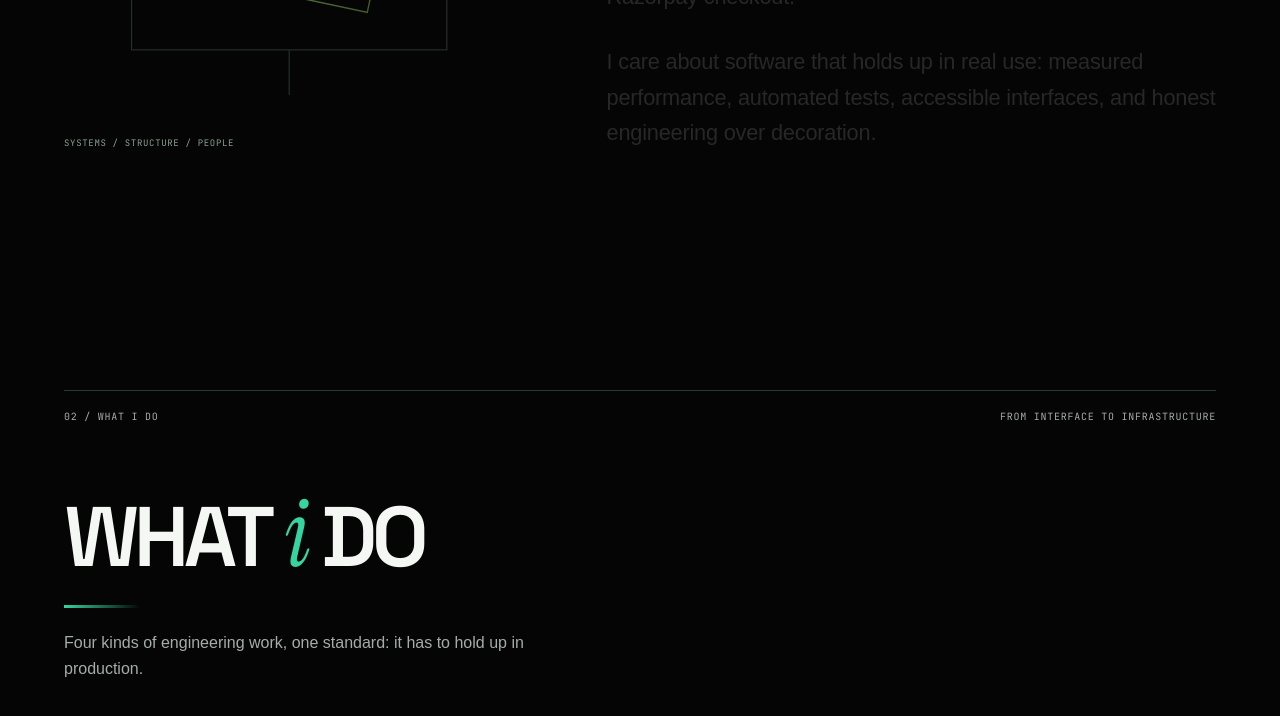
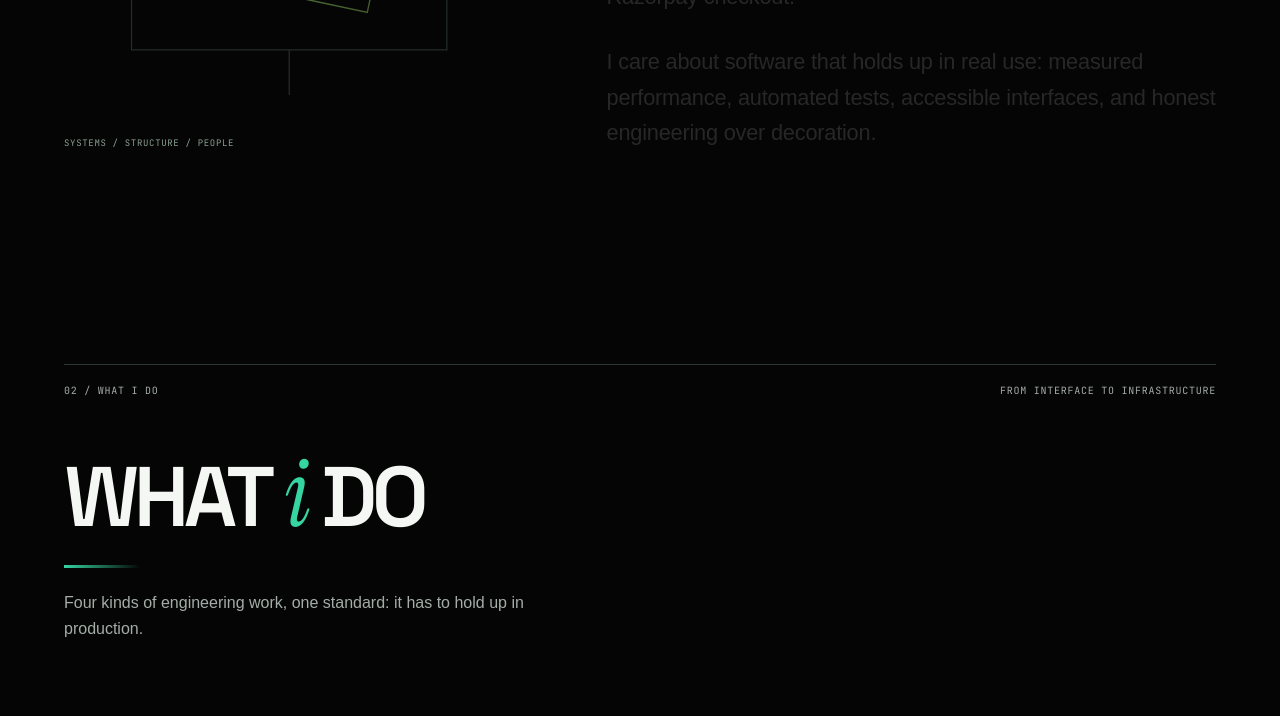
Before and after one commit to Jainabhi90/Abhiraj-portfolio, a Next.js app: page / in a window 1280 px wide. Shown: the part 1672-2388 px from the top of the page. Built offline with nearby package versions, Linux system fonts and the light colour scheme.

Commit message:
What I Do: tighten pinned stack spacing so cards fit 900px-tall viewports

```diff
--- a/src/app/portfolio3.css
+++ b/src/app/portfolio3.css
@@ -1225,10 +1225,10 @@ body {
   min-height: 100svh;
   display: flex;
   flex-direction: column;
-  padding: 90px 5% 42px;
+  padding: 64px 5% 28px;
 }
 .whatido-head {
-  margin: 40px 0 30px;
+  margin: 26px 0 20px;
 }
 .whatido-sub {
   color: #a4ada8;
@@ -1244,7 +1244,7 @@ body {
 }
 .stack-area.stack-animated {
   display: block;
-  min-height: min(56vh, 540px);
+  min-height: min(54vh, 520px);
 }
 .stack-area.stack-animated .stack-card {
   position: absolute;
```
